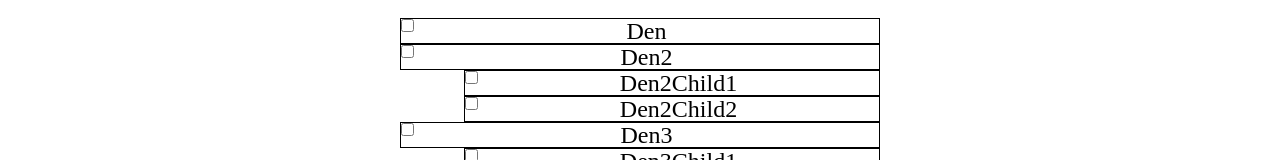
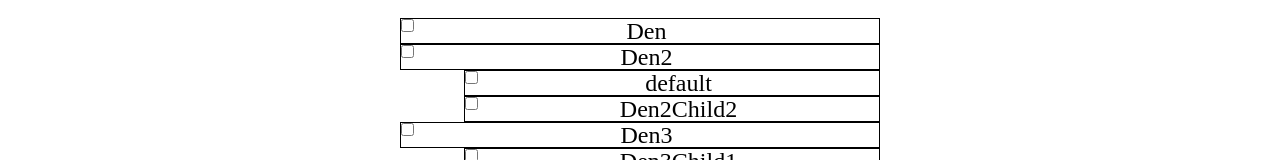
Before and after one commit to Metiarizmus/innowaise-first-angular-projecy, an Angular app: page / in a window 1280 px wide. Shown: the part 126-286 px from the top of the page. Built offline with nearby package versions, Linux system fonts and the light colour scheme.

Commit message:
done 5 task

```diff
--- a/src/app/app.component.ts
+++ b/src/app/app.component.ts
@@ -1,8 +1,8 @@
 import {AfterContentChecked, Component, OnDestroy, OnInit} from '@angular/core';
-import {TreeItems} from "./constants/tree-items";
+import {TreeItems} from "./shared/constants/tree-items";
 import {FormBuilder, FormGroup} from "@angular/forms";
 import {NodeBuilder} from "./services/node-builder.service";
-import {Node} from "./models/node";
+import {Node} from "./shared/models/node";
 import {Subscription} from "rxjs";
 
 @Component({
--- a/src/app/app.module.ts
+++ b/src/app/app.module.ts
@@ -6,13 +6,15 @@ import { AppComponent } from './app.component';
 
 import { TreeComponent } from './components/tree/tree.component';
 import {FormsModule, ReactiveFormsModule} from "@angular/forms";
-import {SearchDirective} from './directives/search.directive';
+import {SearchDirective} from './shared/directives/search.directive';
+import { DefaultValuePipe } from './shared/pipes/default-value.pipe';
 
 @NgModule({
   declarations: [
     AppComponent,
     TreeComponent,
     SearchDirective,
+    DefaultValuePipe,
   ],
   imports: [
     BrowserModule,
--- a/src/app/components/tree/tree.component.html
+++ b/src/app/components/tree/tree.component.html
@@ -13,7 +13,7 @@
           (change)="select(item)"
           [disabled]="search.checkSelected()"
         >
-        {{item.name}}
+        {{item.name | defaultValue}}
       </div>
       <ul *ngIf="item.children.length" class="child">
         <ng-container *ngTemplateOutlet="reverseItems; context: {$implicit: item.children}"></ng-container>
--- a/src/app/components/tree/tree.component.ts
+++ b/src/app/components/tree/tree.component.ts
@@ -1,6 +1,6 @@
 import {AfterViewChecked, ChangeDetectorRef, Component, DoCheck, forwardRef, Input} from '@angular/core';
 import {ControlValueAccessor, NG_VALUE_ACCESSOR} from "@angular/forms";
-import {Node} from "../../models/node";
+import {Node} from "../../shared/models/node";
 
 @Component({
   selector: 'app-tree',
--- a/src/app/constants/tree-items.ts
+++ b/src/app/shared/constants/tree-items.ts
@@ -12,7 +12,7 @@ export const TreeItems: TreeItemInterface[] = [
     children: [
       {
         id: '3',
-        name: 'Den2Child1',
+        name: '',
         children: []
       },
       {
--- /dev/null
+++ b/src/app/shared/pipes/default-value.pipe.ts
@@ -0,0 +1,15 @@
+import { Pipe, PipeTransform } from '@angular/core';
+
+@Pipe({
+  name: 'defaultValue'
+})
+export class DefaultValuePipe implements PipeTransform {
+
+  transform(value: string, ...args: unknown[]): string {
+    if (value === "") {
+      return "default";
+    }
+    return value;
+  }
+
+}
```
Also changed, not shown: src/app/services/node-builder.service.ts (+4 -4 lines), src/app/shared/directives/search.directive.ts (renamed from src/app/directives/search.directive.ts), src/app/shared/models/branch.ts (renamed from src/app/models/branch.ts), src/app/shared/models/leaf.ts (renamed from src/app/models/leaf.ts), src/app/shared/models/node.ts (renamed from src/app/models/node.ts), src/app/shared/models/tree-item.interface.ts (renamed from src/app/models/tree-item.interface.ts).
